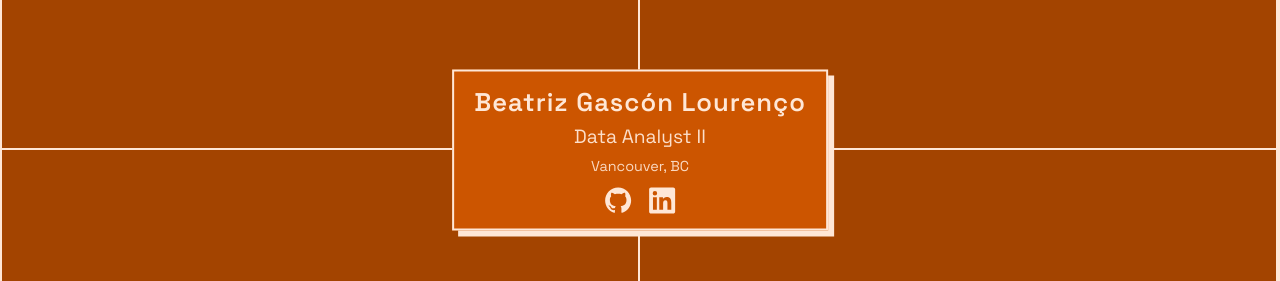
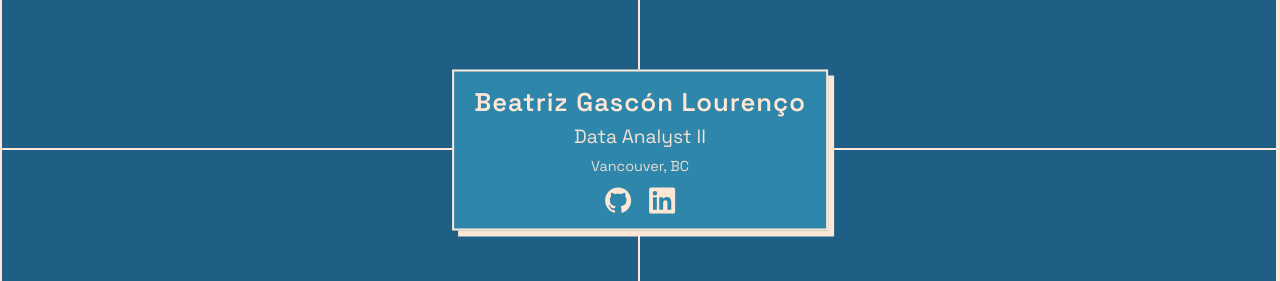
Before and after one commit to bgasconlourenco/web-portfolio, a plain HTML site: page index.html in a window 1280 px wide. Shown: the part 250-531 px from the top of the page. Drawn offline with Linux system fonts and the light colour scheme.

Commit message:
change palette

```diff
--- a/index.html
+++ b/index.html
@@ -10,9 +10,10 @@
       --rail: 36px;               /* ribbon height */
       --headerh: 0px;
       --ink: #FFE7D6;
-      --bg: #3d1900;
-      --tile: #A34400;
-      --tileHover: #CC5500;
+      --bg: #0B1929;
+      --tile: #1F5F85;
+      --tileHover: #87CEEB;
+      --highlight: #2E86AB;
     }
 
     *{box-sizing:border-box;margin:0}
@@ -101,7 +102,7 @@
       left: 50%;
       top: 50%;
       transform: translate(-50%,-50%);
-      background: var(--tileHover);
+      background: var(--highlight);
       color: var(--ink);
       border: 2px solid var(--ink);
       box-shadow: 6px 6px 0 var(--ink);
```
